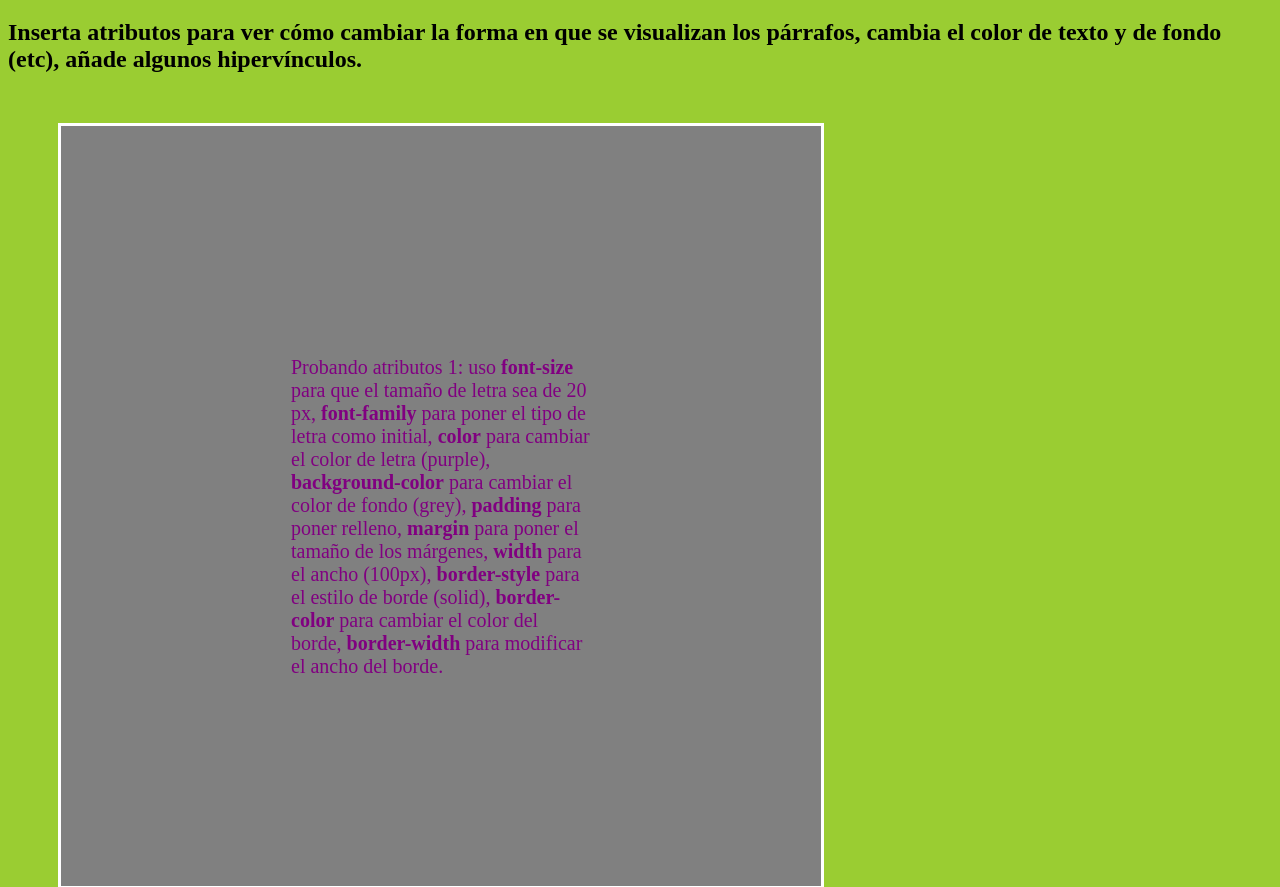
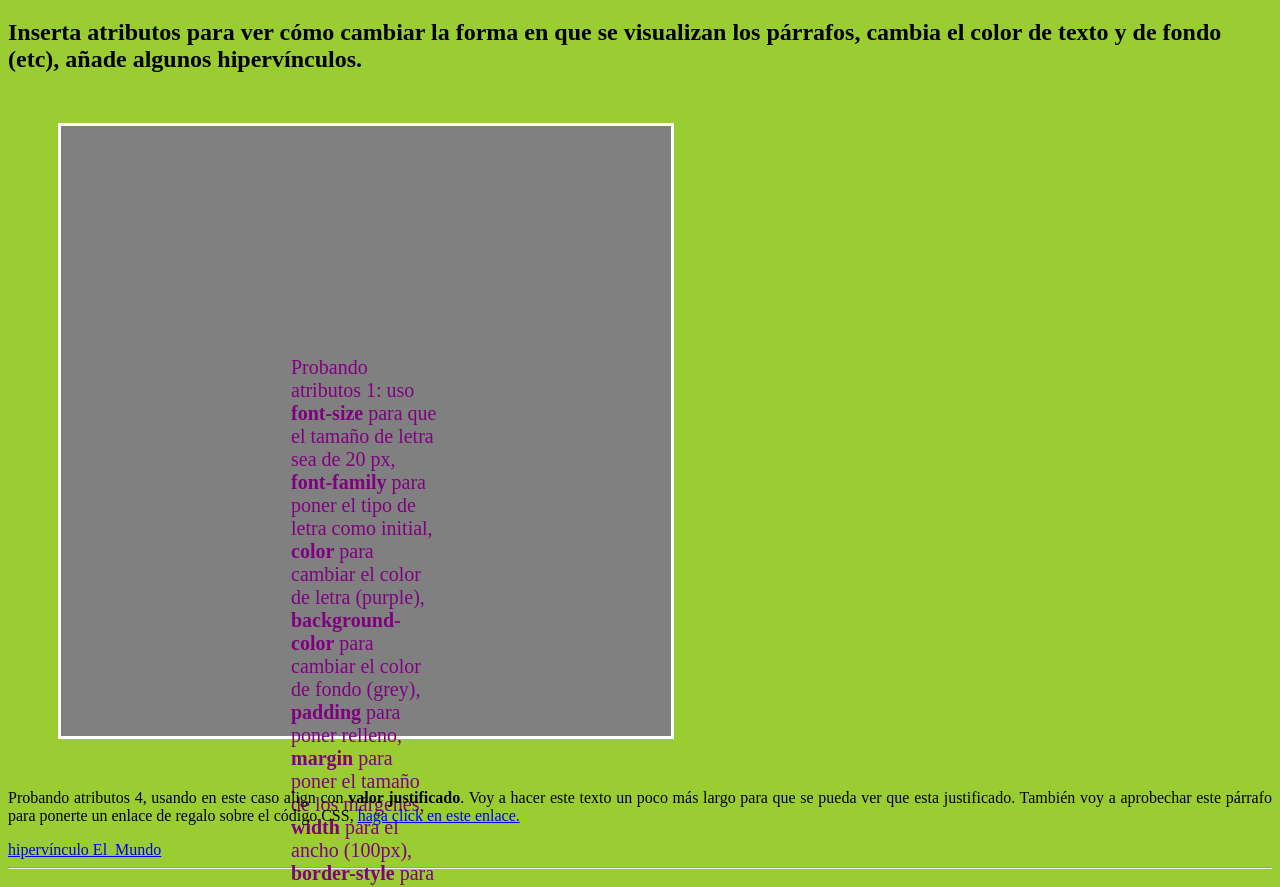
Before and after one commit to Noemi09/Noemi09.github.io, a plain HTML site: page index.html in a window 1280 px wide. Shown: the part 487-1374 px from the top of the page. Drawn offline with Linux system fonts and the light colour scheme.

Commit message:
Update index.html

```diff
--- a/index.html
+++ b/index.html
@@ -33,7 +33,7 @@
 		<h2> Inserta atributos para ver cómo cambiar la forma en que se visualizan los párrafos, cambia el color de texto y de fondo (etc), añade algunos hipervínculos. </h2>
 
 
-		<p style="font-size: 20px; font-family: initial; color: purple; background-color: grey; padding: 230px; margin: 50px; width: 300px;height: 300px; border-style: solid; border-color:white; border-width: 3px;">
+		<p style="font-size: 20px; font-family: initial; color: purple; background-color: grey; padding: 230px; margin: 50px; width: 150px;height: 150px; border-style: solid; border-color:white; border-width: 3px;">
 
 		 Probando atributos 1: uso <b>font-size</b> para que el tamaño de letra sea de 20 px, <b>font-family</b> para poner el tipo de letra como initial, <b>color</b> para cambiar el color de letra (purple), <b>background-color</b> para cambiar el color de fondo (grey), <b>padding</b> para poner relleno, <b>margin</b> para poner el tamaño de los márgenes, <b>width</b> para el ancho (100px), <b>border-style</b> para el estilo de borde (solid), <b>border-color</b> para cambiar el color del borde, <b>border-width</b> para modificar el ancho del borde. </p>
 
```
